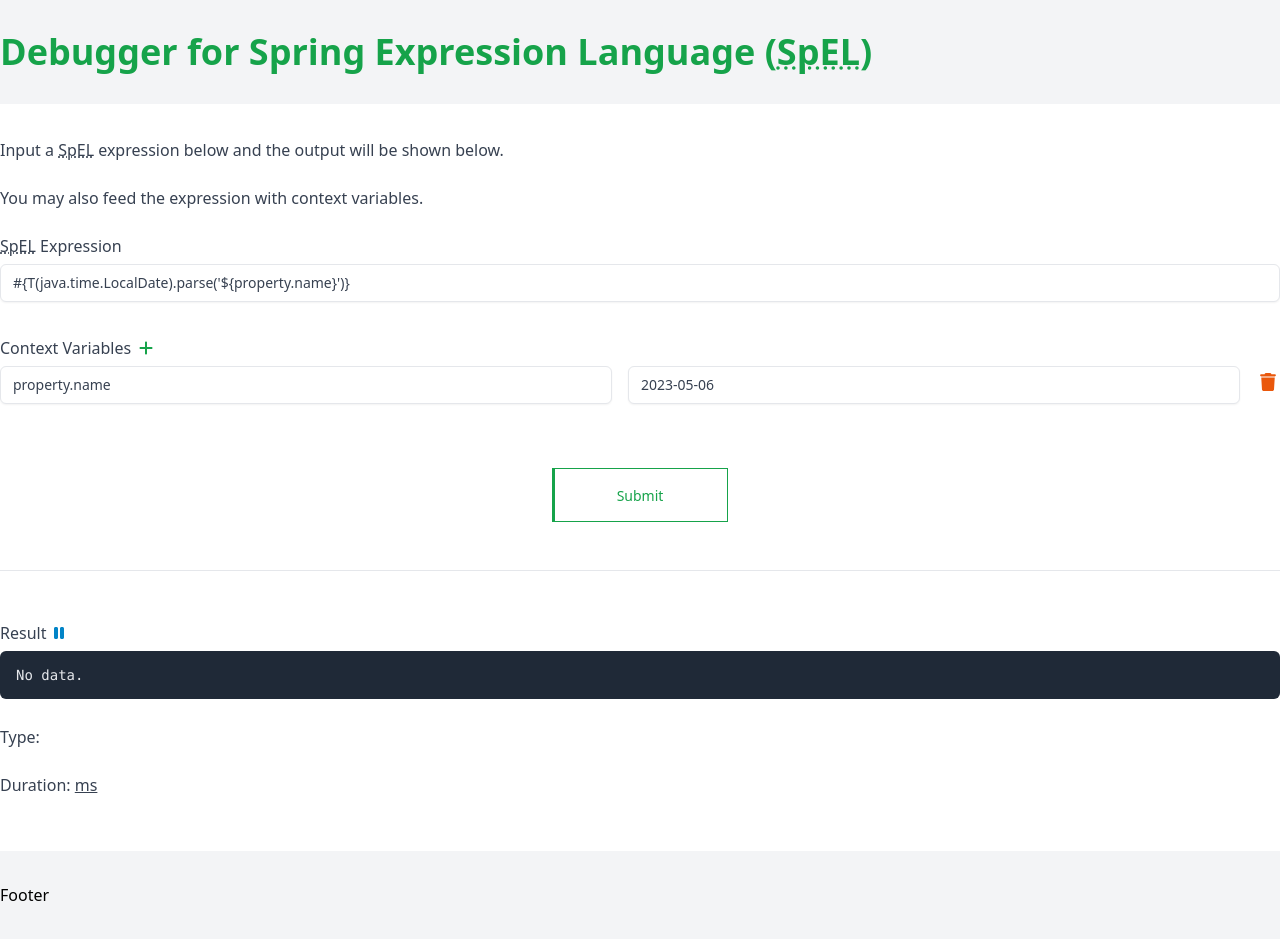
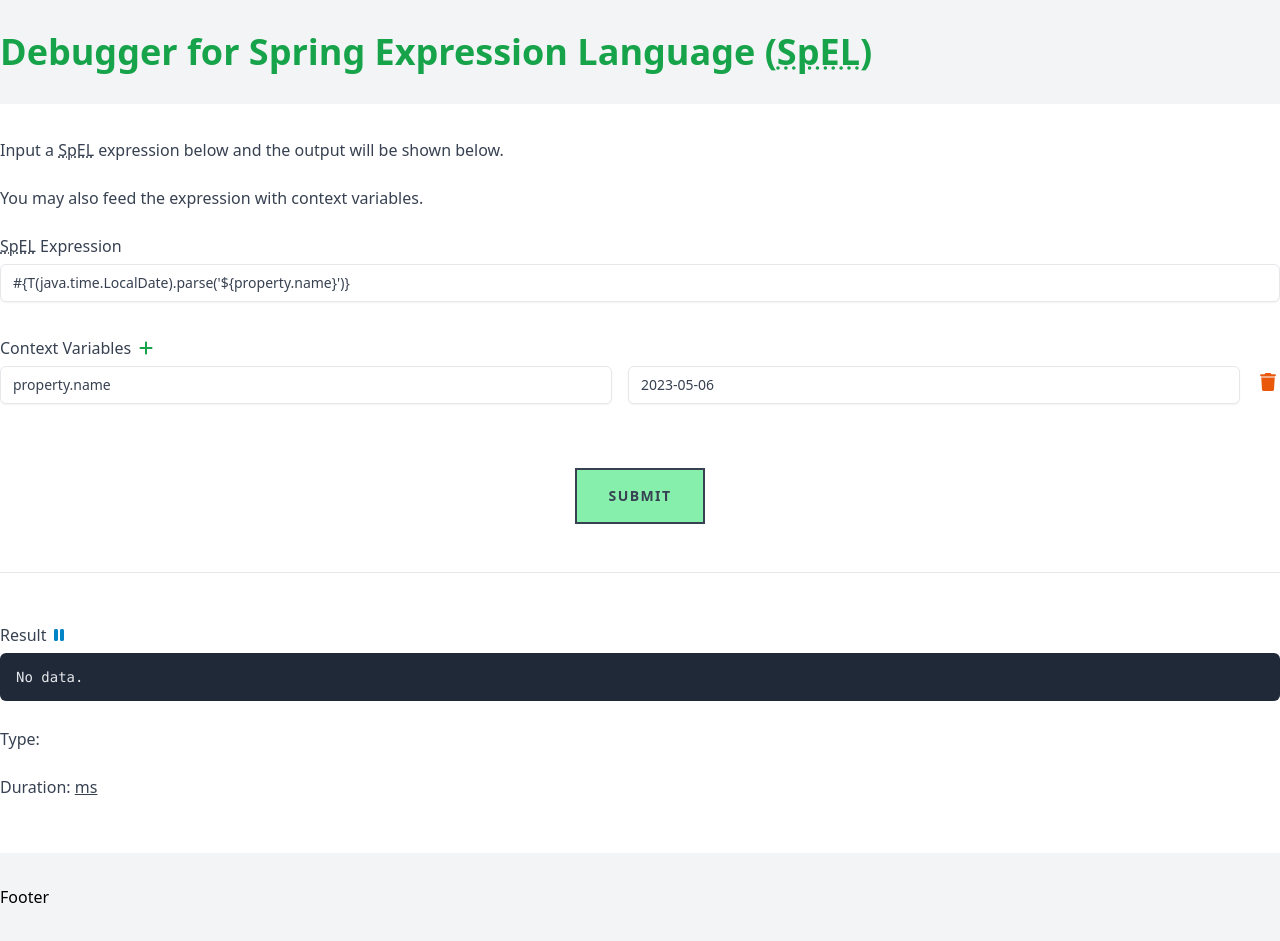
Before and after one commit to axelrindle/spel-debugger, a React (Vite) app in the folder frontend/: page / in a window 1280 px wide. Built offline with nearby package versions, Linux system fonts and the light colour scheme.

Commit message:
style: submit button tweaks

```diff
--- a/frontend/src/App.tsx
+++ b/frontend/src/App.tsx
@@ -137,15 +137,19 @@
 
               <div className="flex justify-center mt-8">
                 <button
-                  className="group relative inline-block overflow-hidden border border-green-600 px-16 py-3 focus:outline-none focus:ring"
+                  className="
+                    relative inline-block
+                    focus:outline-none focus:ring focus:ring-green-500
+                  "
                   type="submit"
                 >
                   <span
-                    className="absolute inset-y-0 left-0 w-[2px] bg-green-600 transition-all group-hover:w-full group-active:bg-green-500"
-                  ></span>
-
-                  <span
-                    className="relative text-sm font-medium text-green-600 transition-colors group-hover:text-white"
+                    className="
+                      relative inline-block px-8 py-4
+                      text-sm font-bold uppercase tracking-widest
+                      bg-green-300 border-2 border-current
+                      transition-colors hover:bg-green-400
+                    "
                   >
                     Submit
                   </span>
```
